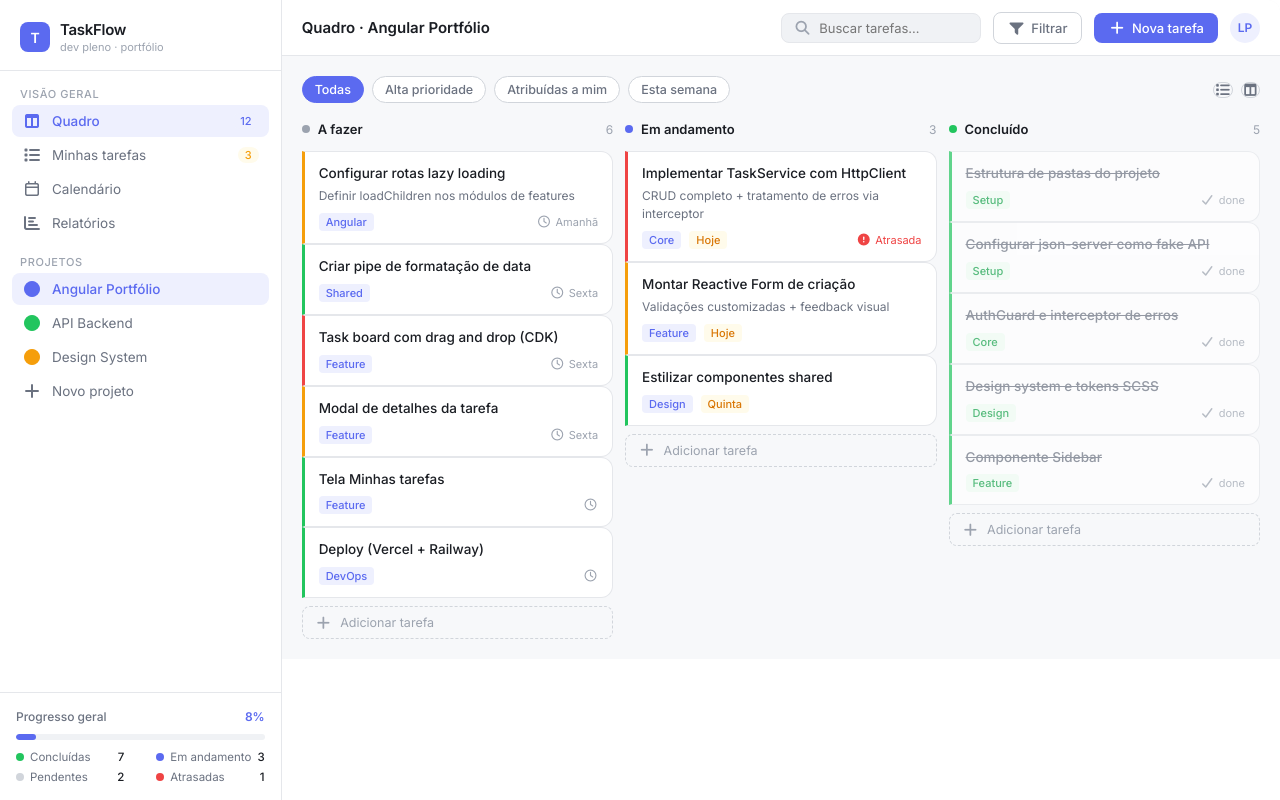
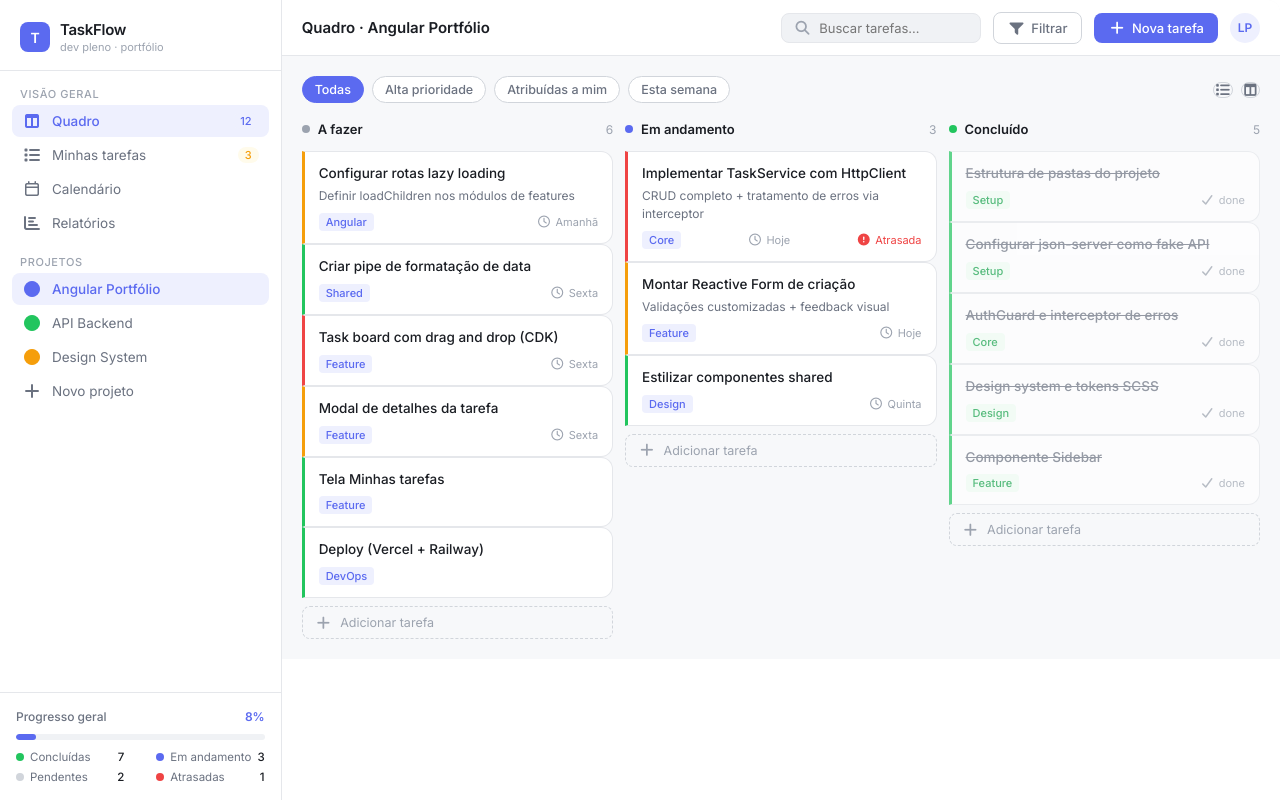
Before and after one commit to rodrigocf-frontend/angular-projects, an Angular app in the folder taskflow/: page / in a window 1280 px wide. Built offline with nearby package versions, Linux system fonts and the light colour scheme.

Commit message:
fix: guard dueDate rendering and fix progress column date style

```diff
--- a/taskflow/src/app/components/board-table/board-table.html
+++ b/taskflow/src/app/components/board-table/board-table.html
@@ -40,7 +40,9 @@
                 <span class="task-due overdue"><i name="alert"></i>Atrasada</span>
               }
 
-              <span class="task-due"><i name="clock"></i>{{ item.dueDate }}</span>
+              @if (item.dueDate) {
+                <span class="task-due"><i name="clock"></i>{{ item.dueDate }}</span>
+              }
             </div>
           </div>
         } @empty {
@@ -74,7 +76,10 @@
             }
             <div class="task-meta">
               <span class="tag tag-blue">{{ item.tag }}</span>
-              <span class="tag tag-warn">{{ item.dueDate }}</span>
+
+              @if (item.dueDate) {
+                <span class="task-due"><i name="clock"></i>{{ item.dueDate }}</span>
+              }
 
               @if (item.overdue) {
                 <span class="task-due overdue"><i name="alert"></i>Atrasada</span>
```
